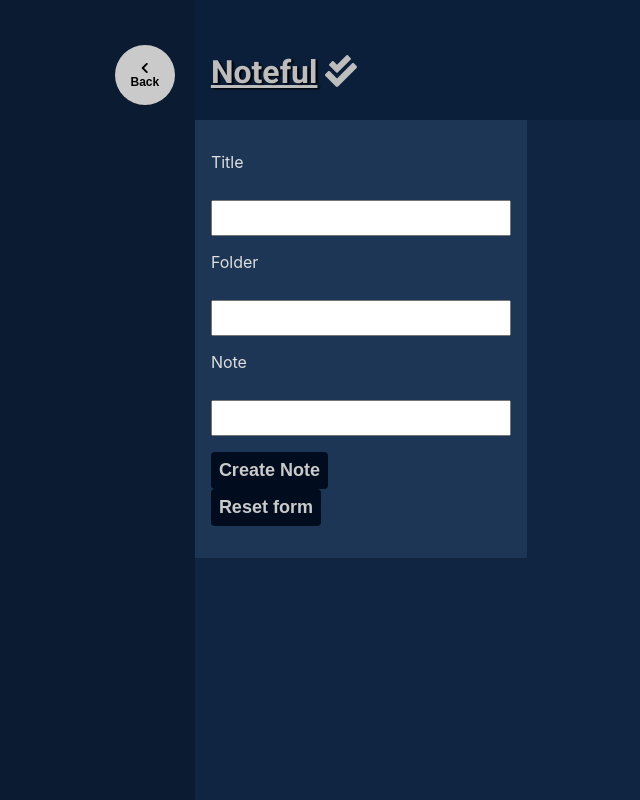
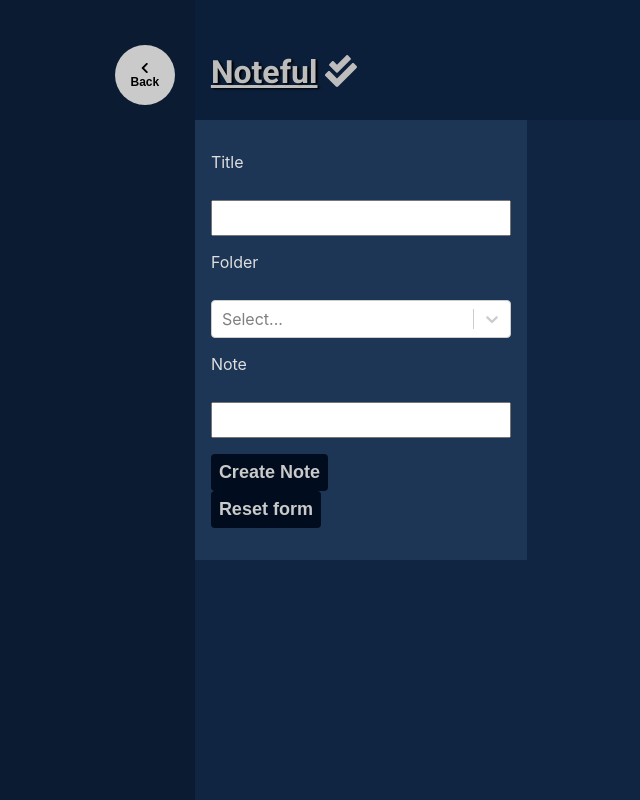
Before and after one commit to emancurmi/noteful, a React (Create React App) app: page /add-note in a window 1280 px wide. Shown: the whole page, without its empty margins (193-833 px from the left). Built offline with nearby package versions, Linux system fonts and the light colour scheme.

Commit message:
fix folder dropdown

```diff
--- a/package.json
+++ b/package.json
@@ -15,6 +15,7 @@
     "react-dom": "^16.13.1",
     "react-router-dom": "^5.2.0",
     "react-scripts": "3.4.1",
+    "react-select": "^3.1.0",
     "typeface-roboto": "0.0.75"
   },
   "scripts": {
--- a/src/AddNote/AddNote.js
+++ b/src/AddNote/AddNote.js
@@ -1,10 +1,17 @@
-import React from 'react'
+import React, { Component } from 'react'
 import './AddNote.css';
+import Select from 'react-select';
 
-export default function AddNote(props) {
-    return (
+export default class AddNote extends Component {
 
-        <form action="/notes" method="post" className="Noteful-form">
+
+    render() {
+
+        const folders = this.props.folders;
+
+        return (
+
+            <form action="/notes" method="post" className="Noteful-form">
             <p>
                 <label>Title</label><br />
                 <input type="text" name="title" required/>
@@ -12,7 +19,7 @@
 
             <p>
                 <label>Folder</label><br />
-                <input type="text" name="folder" required />
+                <Select options={folders} />
             </p>
             <p>
                 <label>Note</label><br />
@@ -23,6 +30,6 @@
                 <button type="reset">Reset form</button>
             </p>
         </form>
-
-    )
+        );
+    }
 }
--- a/src/App/App.js
+++ b/src/App/App.js
@@ -93,7 +93,7 @@
 
                 <Route path="/add-folder" component={AddFolder} />
 
-                <Route path="/add-note" component={AddNote} />
+                <Route path="/add-note" component={AddNote} folders={folders} />
             </>
         );
     }
```
Also changed, not shown: 1 other file (tests, documents, lock files or other folders).
